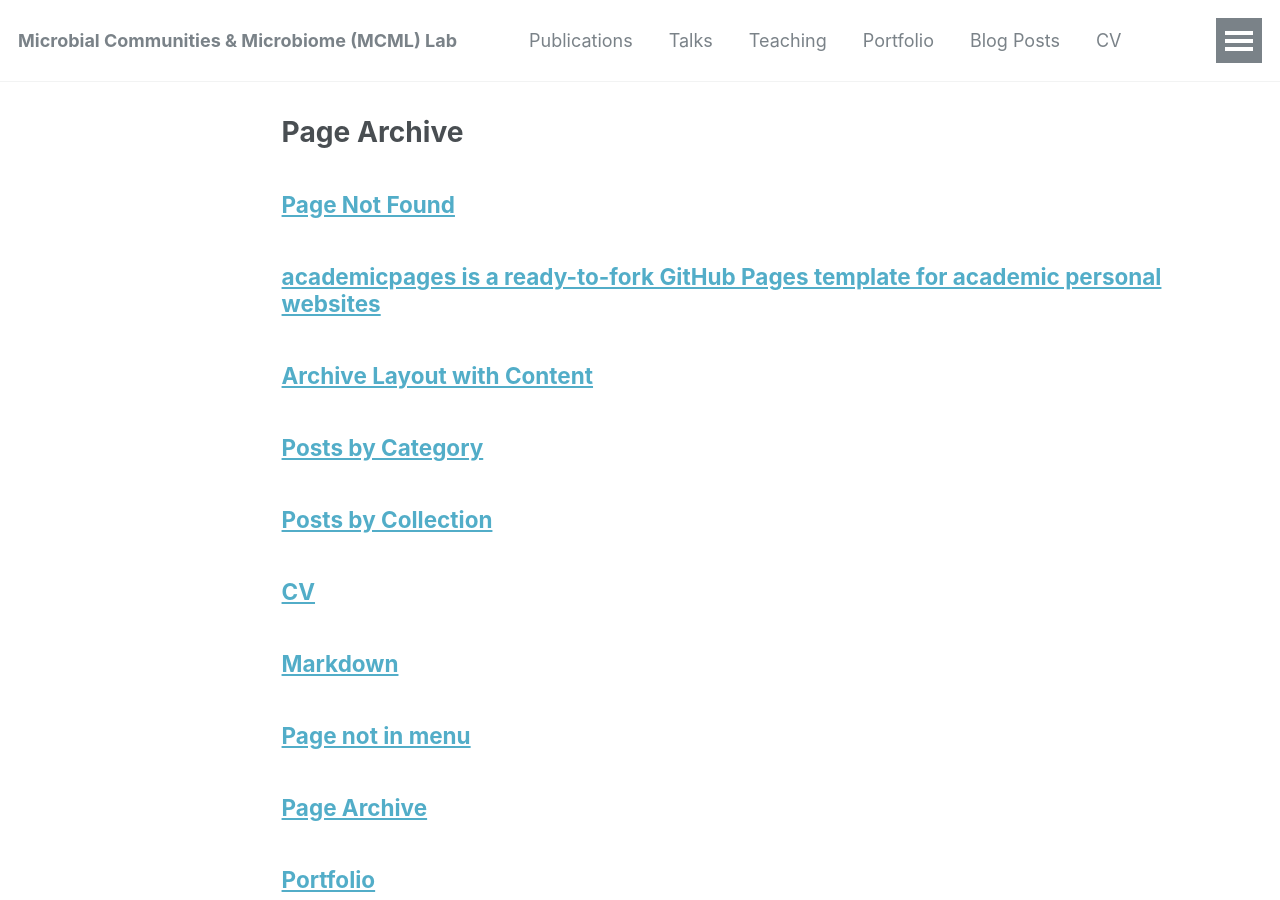
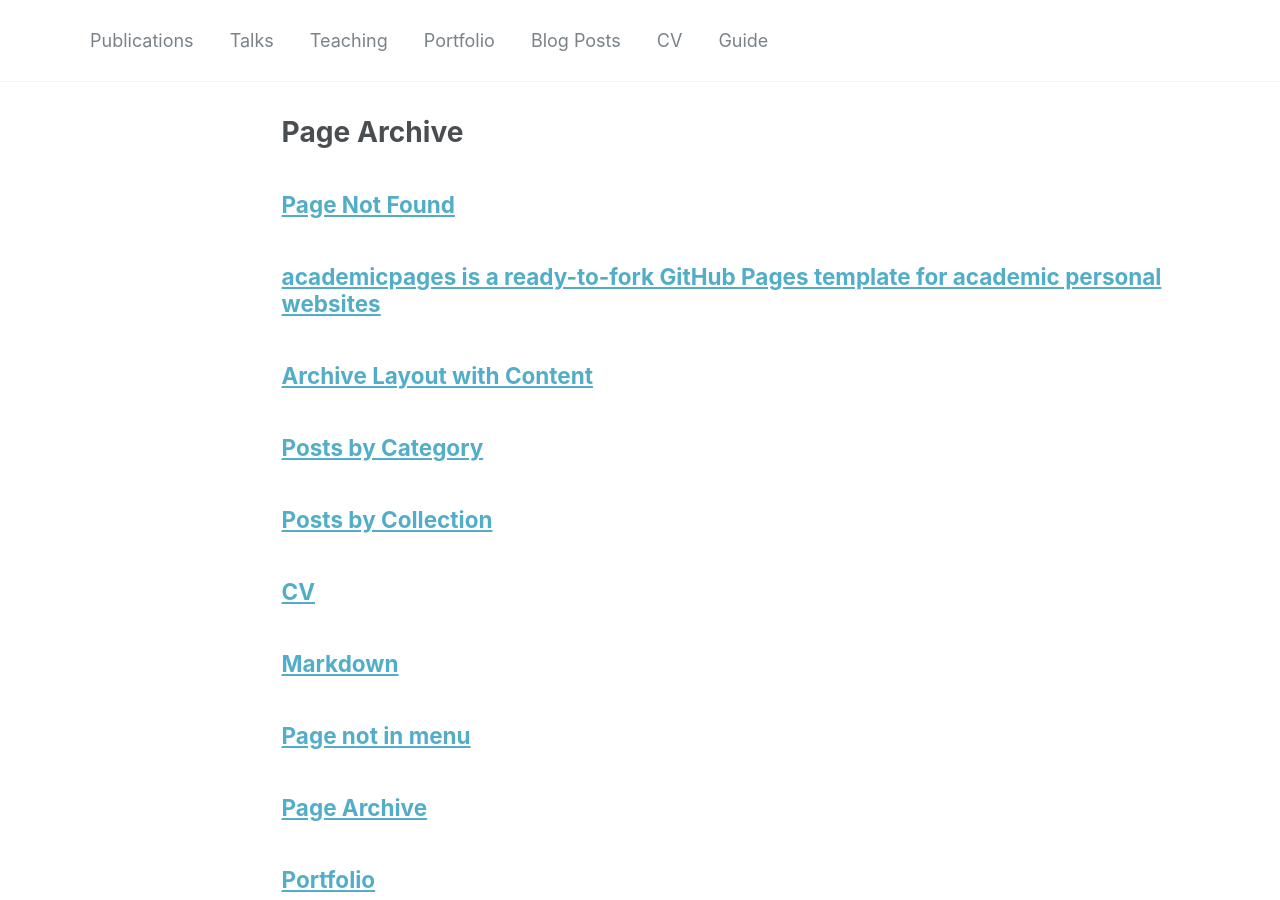
Before and after one commit to AminValiei/valieilab, a Jekyll site: the page built from _pages/page-archive.html, in a window 1280 px wide and 900 px high. Built offline with Jekyll 4.4.1, drawn with Linux system fonts in a browser that asks for light colours.

Commit message:
Update _config.yml

```diff
--- a/_config.yml
+++ b/_config.yml
@@ -8,7 +8,7 @@
 
 # Basic Site Settings
 locale                   : "en-US"
-title                    : "Microbial Communities & Microbiome (MCML) Lab"
+title                    : ""
 title_separator          : "-"
 name                     : &name "Your Name"
 description              : &description "personal description"
@@ -22,7 +22,7 @@
 author:
   # Biographic information
   avatar           : "images.jpeg"
-  name             : ""
+  name             : "Microbial Communities & Microbiome (MCML) Lab"
   pronouns         : # example: "she/her"
   bio              : ""
   location         : "Melbourne, Australia"
```
